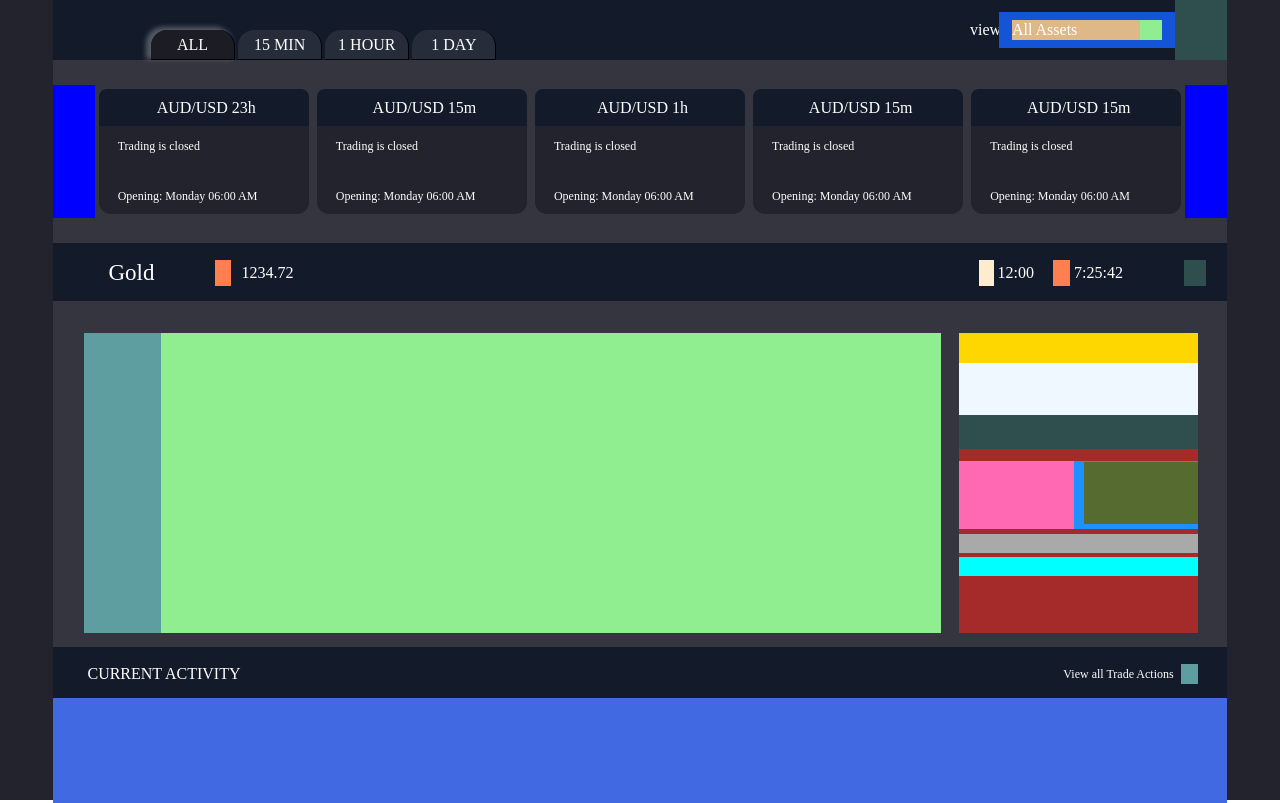
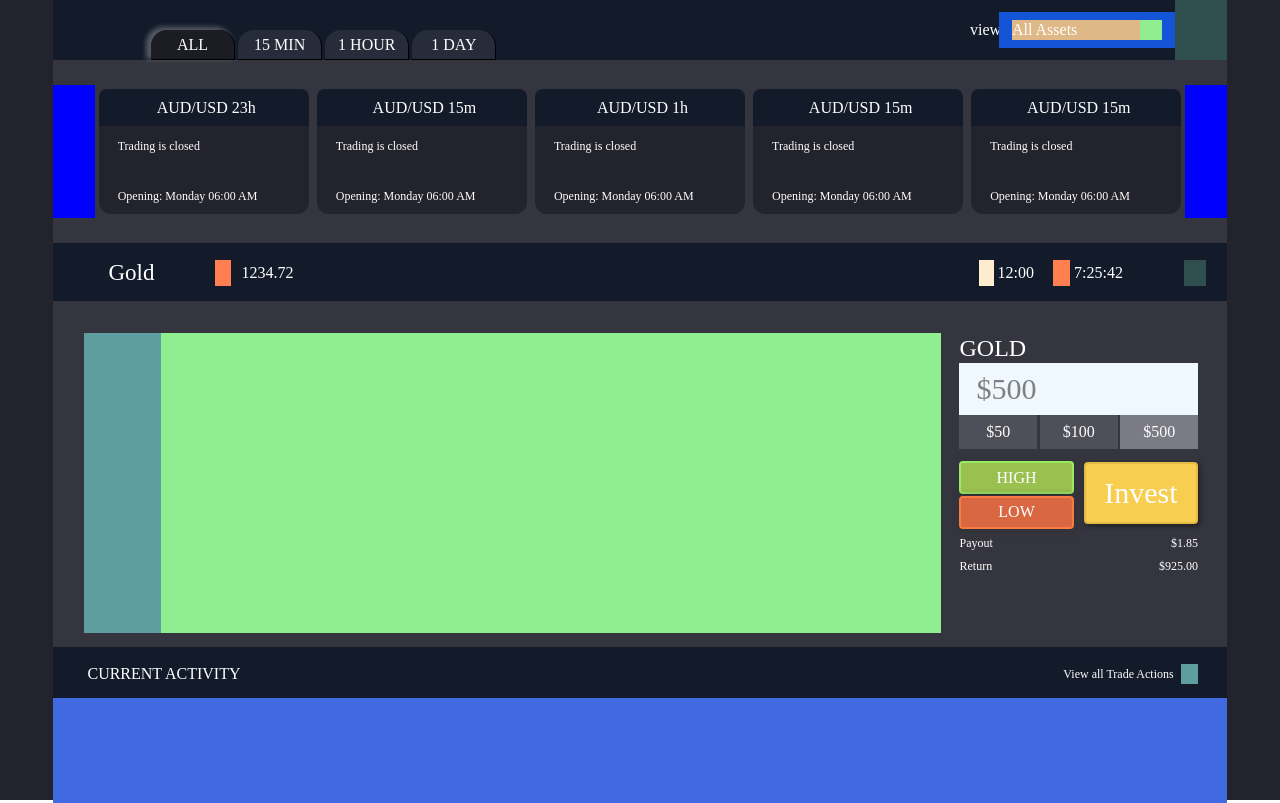
Before and after one commit to neko12377/My_Component_Library, a React app: page / in a window 1280 px wide. Built offline with nearby package versions, Linux system fonts and the light colour scheme.

Commit message:
feat: template Beta2

```diff
--- a/src/oneFile/Template.tsx
+++ b/src/oneFile/Template.tsx
@@ -122,15 +122,44 @@ export const App = () => {
                 <div className="main-content-tradeBar"></div>
                 <div className="main-content-canvas"></div>
                 <div className="main-content-tradeInfo">
-                    <div className="main-content-tradeInfo-title"></div>
-                    <div className="main-content-tradeInfo-investAmountBar"></div>
-                    <div className="main-content-tradeInfo-investAmountOption"></div>
+                    <div className="main-content-tradeInfo-title">
+                        GOLD
+                    </div>
+                    <div className="main-content-tradeInfo-investAmountBar">
+                        $500
+                    </div>
+                    <div className="main-content-tradeInfo-investAmountOption">
+                        <div className="main-content-tradeInfo-investAmountOption-Button">
+                            $50
+                        </div>
+                        <div className="main-content-tradeInfo-investAmountOption-Button">
+                            $100
+                        </div>
+                        <div className="main-content-tradeInfo-investAmountOption-Button-Focused">
+                            $500
+                        </div>
+                    </div>
                     <div className="main-content-tradeInfo-utility">
-                        <div className="main-content-tradeInfo-utility-highLowButton"></div>
-                        <div className="main-content-tradeInfo-utility-investButton"></div>
+                        <div className="main-content-tradeInfo-utility-highLowButton">
+                            <div className="main-content-tradeInfo-utility-highLowButton-high">
+                                HIGH
+                            </div>
+                            <div className="main-content-tradeInfo-utility-highLowButton-low">
+                                LOW
+                            </div>
+                        </div>
+                        <div className="main-content-tradeInfo-utility-investButton">
+                            Invest
+                        </div>
                     </div>
-                    <div className="main-content-tradeInfo-payout"></div>
-                    <div className="main-content-tradeInfo-return"></div>
+                    <div className="main-content-tradeInfo-payout">
+                        <div>Payout</div>
+                        <div>$1.85</div>
+                    </div>
+                    <div className="main-content-tradeInfo-return">
+                        <div>Return</div>
+                        <div>$925.00</div>
+                    </div>
                 </div>
             </section>
             <section className="currentActivity-header">
--- a/src/oneFile/style.scss
+++ b/src/oneFile/style.scss
@@ -290,17 +290,16 @@ $currencyContentWidth: 20%;
   align-items: flex-start;
   width: 242px;
   height: 100%;
-  background-color: brown;
   margin-left: 18px;
 }
 
 .main-content-tradeInfo-title {
   display: flex;
-  justify-content: center;
+  justify-content: flex-start;
   align-items: center;
   width: 100%;
   height: 30px;
-  background-color: gold;
+  font-size: 24px;
 }
 
 .main-content-tradeInfo-investAmountBar {
@@ -311,16 +310,31 @@ $currencyContentWidth: 20%;
   height: 52px;
   padding: 11px 17px;
   background-color: aliceblue;
+  color: gray;
+  font-size: 30px;
 }
 
 .main-content-tradeInfo-investAmountOption {
   display: flex;
-  justify-content: center;
+  justify-content: space-between;
   align-items: center;
   width: 100%;
   height: 34px;
   margin-bottom: 12px;
-  background-color: darkslategrey;
+}
+
+.main-content-tradeInfo-investAmountOption-Button {
+  display: flex;
+  justify-content: center;
+  align-items: center;
+  width: 32.5%;
+  height: 100%;
+  background-color: rgb(79, 79, 89);
+}
+
+.main-content-tradeInfo-investAmountOption-Button-Focused {
+  @extend .main-content-tradeInfo-investAmountOption-Button;
+  background-color: rgb(123, 123, 133);
 }
 
 .main-content-tradeInfo-utility {
@@ -330,17 +344,40 @@ $currencyContentWidth: 20%;
   width: 100%;
   height: 68px;
   margin-bottom: 5px;
-  background-color: dodgerblue;
 }
 
 .main-content-tradeInfo-utility-highLowButton {
   display: flex;
-  justify-content: center;
+  flex-direction: column;
+  justify-content: space-between;
   align-items: center;
   width: 50%;
   height: 68px;
   margin-right: 10px;
-  background-color: hotpink;
+}
+
+.main-content-tradeInfo-utility-highLowButton-high {
+  display: flex;
+  justify-content: center;
+  align-items: center;
+  width: 100%;
+  height: 49%;
+  background-color: rgb(154, 193, 79);
+  border: 2px solid rgb(154, 233, 99);
+  border-radius: 4px;
+  box-shadow: 2px 2px 8px 0 rgb(50 , 50, 50);
+}
+
+.main-content-tradeInfo-utility-highLowButton-low {
+  display: flex;
+  justify-content: center;
+  align-items: center;
+  width: 100%;
+  height: 49%;
+  border: 2px solid rgb(247, 123, 66);
+  background-color: rgb(217, 103, 66);
+  border-radius: 4px;
+  box-shadow: 2px 2px 8px 0 rgb(50 , 50, 50);
 }
 
 .main-content-tradeInfo-utility-investButton {
@@ -350,26 +387,30 @@ $currencyContentWidth: 20%;
   width: 50%;
   height: 62px;
   margin-bottom: 5px;
-  background-color: darkolivegreen;
+  background-color: rgb(248, 206, 80);
+  border-radius: 4px;
+  border: 2px solid rgb(228, 186, 70);
+  box-shadow: 2px 2px 5px 0 rgb(30, 30, 30);
+  font-size: 30px;
 }
 
 .main-content-tradeInfo-payout {
   display: flex;
-  justify-content: center;
+  justify-content: space-between;
   align-items: center;
   width: 100%;
   height: 19px;
-  background-color: darkgrey;
+  font-size: 12px;
 }
 
 .main-content-tradeInfo-return {
   display: flex;
-  justify-content: center;
+  justify-content: space-between;
   align-items: center;
   width: 100%;
   height: 19px;
   margin-top: 4px;
-  background-color: aqua;
+  font-size: 12px;
 }
 
 .currentActivity-header {
```
